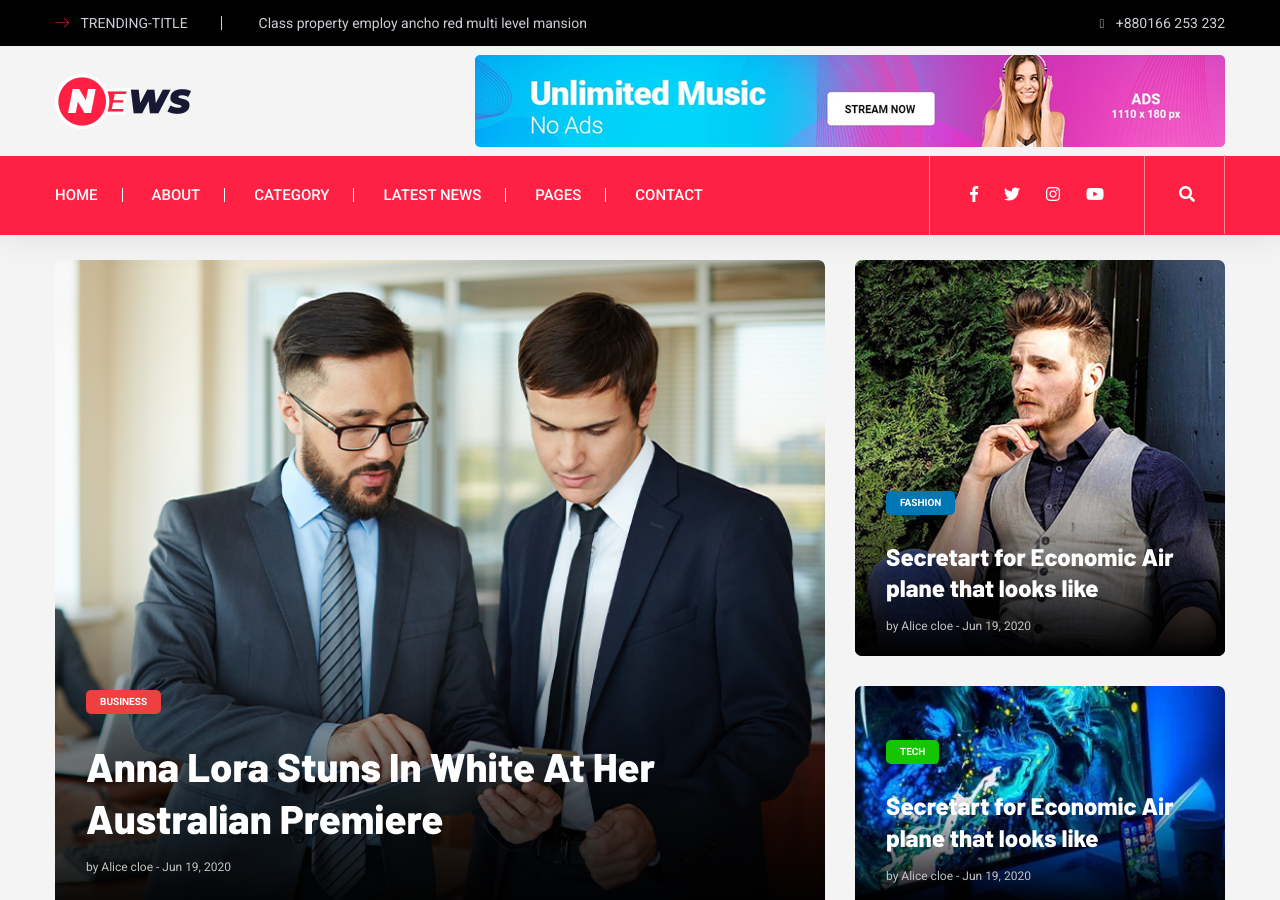
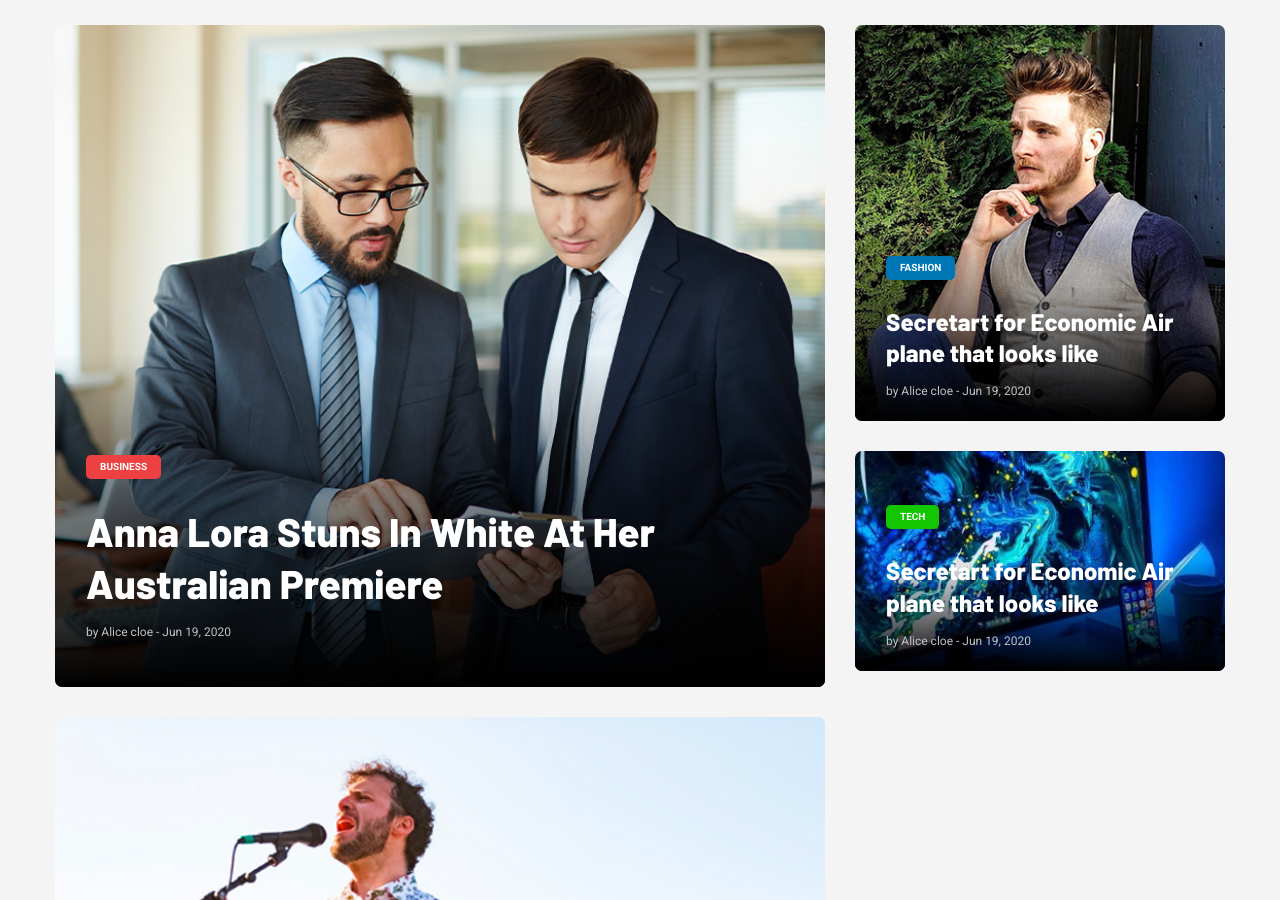
Before and after one commit to mwnsofficial/master, a Jekyll site: the page built from index.html, in a window 1280 px wide and 900 px high. Built offline with Jekyll 4.4.1, drawn with Linux system fonts in a browser that asks for light colours.

Commit message:
Update index.html

```diff
--- a/index.html
+++ b/index.html
@@ -3,113 +3,6 @@ title: home
 layout: default
 ---
 
-
-<!-- Preloader Start -->
-<div id="preloader-active">
-    <div class="preloader d-flex align-items-center justify-content-center">
-        <div class="preloader-inner position-relative">
-            <div class="preloader-circle"></div>
-            <div class="preloader-img pere-text">
-                <img src="assets/img/logo/logo.png" alt="">
-            </div>
-        </div>
-    </div>
-</div>
-<!-- Preloader Start -->
-<header>
-    <!-- Header Start -->
-    <div class="header-area">
-        <div class="main-header ">
-            <div class="header-top black-bg d-none d-sm-block">
-                <div class="container">
-                    <div class="col-xl-12">
-                        <div class="row d-flex justify-content-between align-items-center">
-                            <div class="header-info-left">
-                                <ul>
-                                    <li class="title"><span class="flaticon-energy"></span> trending-title</li>
-                                    <li>Class property employ ancho red multi level mansion</li>
-                                </ul>
-                            </div>
-                            <div class="header-info-right">
-                                <ul class="header-date">
-                                    <li><span class="flaticon-calendar"></span> +880166 253 232</li>
-                                </ul>
-                            </div>
-                        </div>
-                    </div>
-                </div>
-            </div>
-            <div class="header-mid gray-bg">
-                <div class="container">
-                    <div class="row d-flex align-items-center">
-                        <!-- Logo -->
-                        <div class="col-xl-3 col-lg-3 col-md-3 d-none d-md-block">
-                            <div class="logo">
-                                <a href="index.html"><img src="assets/img/logo/logo.png" alt=""></a>
-                            </div>
-                        </div>
-                        <div class="col-xl-9 col-lg-9 col-md-9">
-                            <div class="header-banner f-right ">
-                                <img src="assets/img/gallery/header_card.png" alt="">
-                            </div>
-                        </div>
-                    </div>
-                </div>
-            </div>
-            <div class="header-bottom header-sticky">
-                <div class="container">
-                    <div class="row align-items-center">
-                        <div class="col-xl-8 col-lg-8 col-md-12 header-flex">
-                            <!-- sticky -->
-                            <div class="sticky-logo">
-                                <a href="index.html"><img src="assets/img/logo/logo.png" alt=""></a>
-                            </div>
-                            <!-- Main-menu -->
-                            <div class="main-menu d-none d-md-block">
-                                <nav>
-                                    <ul id="navigation">
-                                        <li><a href="index.html">Home</a></li>
-                                        <li><a href="about.html">about</a></li>
-                                        <li><a href="categori.html">Category</a></li>
-                                        <li><a href="latest_news.html">Latest News</a></li>
-                                        <li><a href="#">Pages</a>
-                                            <ul class="submenu">
-                                                <li><a href="blog.html">Blog</a></li>
-                                                <li><a href="blog_details.html">Blog Details</a></li>
-                                                <li><a href="elements.html">Element</a></li>
-                                            </ul>
-                                        </li>
-                                        <li><a href="contact.html">Contact</a></li>
-                                    </ul>
-                                </nav>
-                            </div>
-                        </div>
-                        <div class="col-xl-4 col-lg-4 col-md-4">
-                            <div class="header-right f-right d-none d-lg-block">
-                                <!-- Heder social -->
-                                <ul class="header-social">
-                                    <li><a href="https://www.fb.com/sai4ull"><i class="fab fa-facebook-f"></i></a></li>
-                                    <li><a href="#"><i class="fab fa-twitter"></i></a></li>
-                                    <li><a href="#"><i class="fab fa-instagram"></i></a></li>
-                                    <li> <a href="#"><i class="fab fa-youtube"></i></a></li>
-                                </ul>
-                                <!-- Search Nav -->
-                                <div class="nav-search search-switch">
-                                    <i class="fa fa-search"></i>
-                                </div>
-                            </div>
-                        </div>
-                        <!-- Mobile Menu -->
-                        <div class="col-12">
-                            <div class="mobile_menu d-block d-md-none"></div>
-                        </div>
-                    </div>
-                </div>
-            </div>
-        </div>
-    </div>
-    <!-- Header End -->
-</header>
 <main>
     <!-- Trending Area Start -->
     <div class="trending-area fix pt-25 gray-bg">
```
